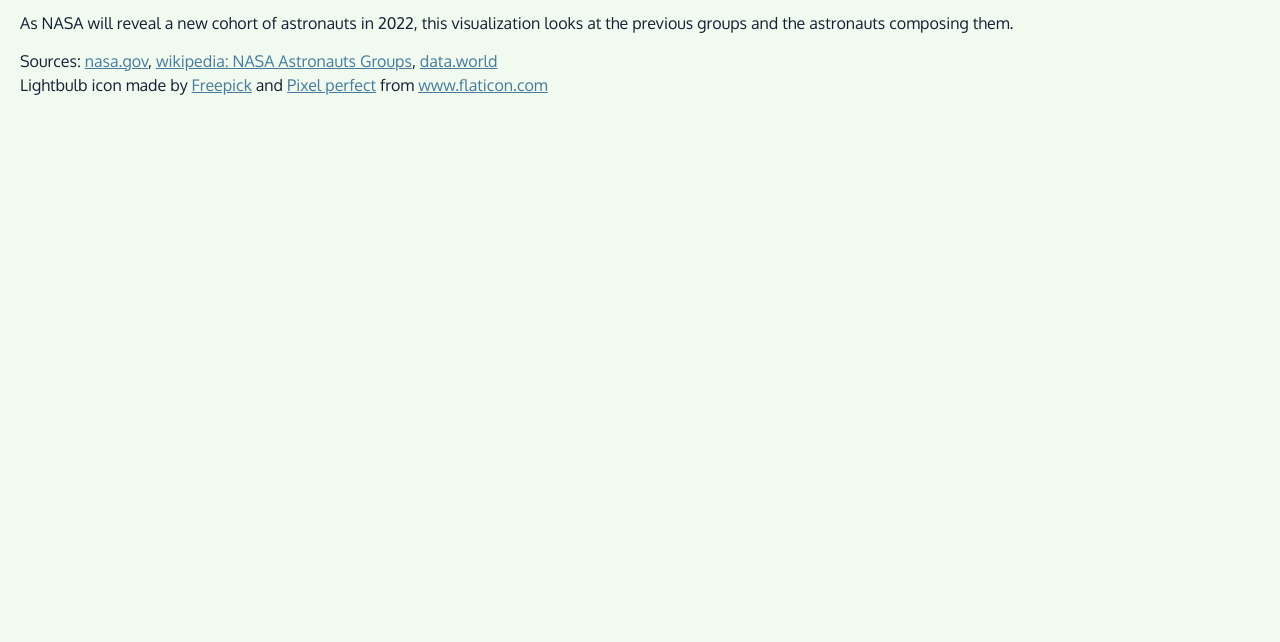
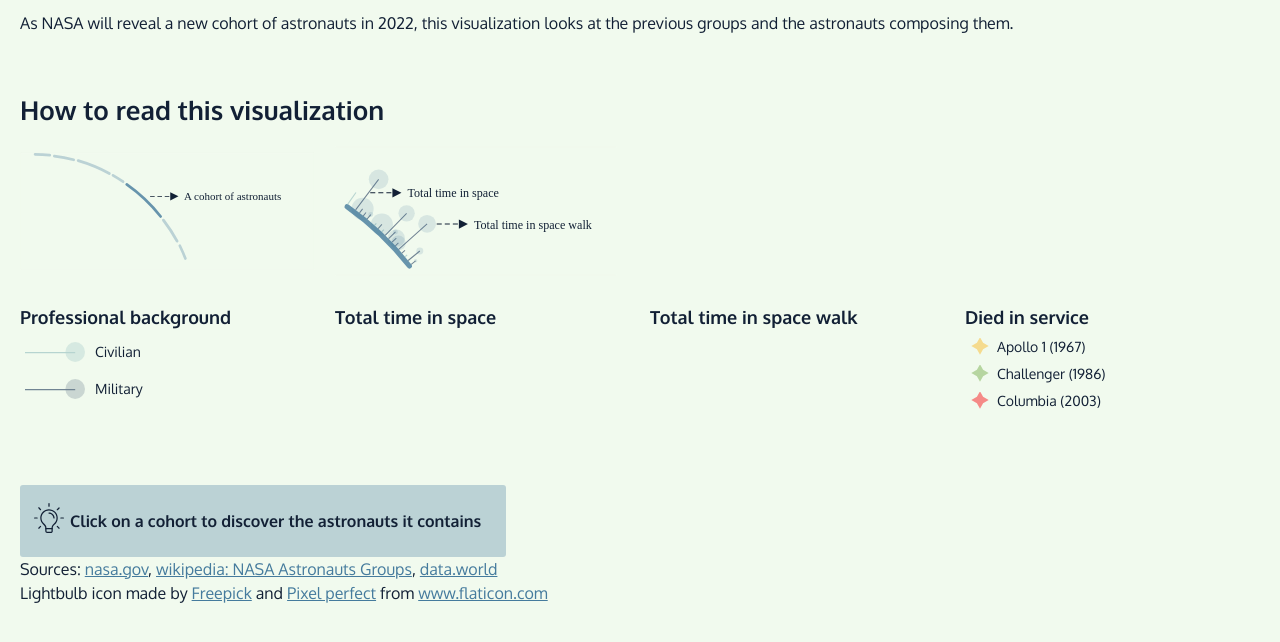
Before and after one commit to KrautGTI/radial-visualization-astronauts, a plain HTML site: page index.html in a window 1280 px wide. Shown: the part 120-762 px from the top of the page. Drawn offline with nearby package versions, Linux system fonts and the light colour scheme; no server answers.

Commit message:
Update index.html

```diff
--- a/index.html
+++ b/index.html
@@ -15,7 +15,7 @@
 			<p>As NASA will reveal a new cohort of astronauts in 2022, this visualization looks at the previous groups and the astronauts composing them.</p>
 		</div>
 
-		<div class="legend hidden">
+		<div class="legend">
 			<h2>How to read this visualization</h2>
 			<div class="row">
 				<div class="col-3">
@@ -58,7 +58,7 @@
 			</div>
 		</div>
 
-		<div class="instructions hidden">
+		<div class="instructions">
 			<p>Click on a cohort to discover the astronauts it contains</p>
 		</div>
 
```
